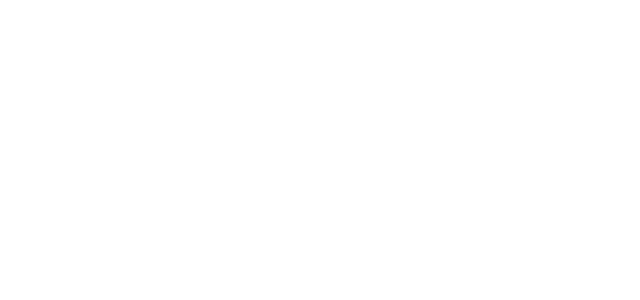
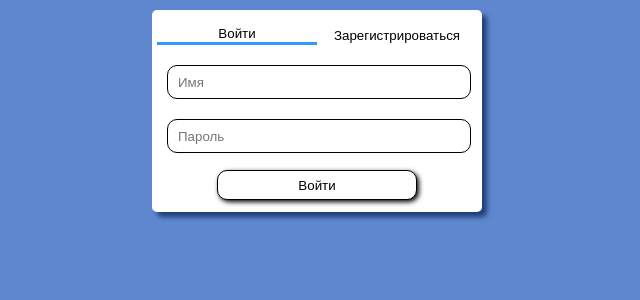
Before and after one commit to EvaOrange73/itmo_web_4, a Vue app in the folder frontend/: page / in a window 1280 px wide. Shown: the top 300 px of the page, without its empty margins (323-963 px from the left). Built offline with nearby package versions, Linux system fonts and the light colour scheme.

Commit message:
start page

```diff
--- a/frontend/public/start_page.html
+++ b/frontend/public/start_page.html
@@ -4,7 +4,7 @@
     <meta charset="UTF-8">
     <title>Лабораторная №4</title>
 </head>
-<body>
+<body style="background-color: #5F87CF">
 <div id="login"></div>
 </body>
 </html>
--- a/frontend/public/task_page.html
+++ b/frontend/public/task_page.html
@@ -5,9 +5,6 @@
     <title>Лабораторная №4</title>
   </head>
   <body>
-    <noscript>
-      <strong>We're sorry but <%= htmlWebpackPlugin.options.title %> doesn't work properly without JavaScript enabled. Please enable it to continue.</strong>
-    </noscript>
     <div id="app"></div>
   </body>
 </html>
--- /dev/null
+++ b/frontend/src/StartPage.vue
@@ -0,0 +1,119 @@
+<template>
+  <div class="mid">
+    <div class="container">
+      <div>
+        <button
+            v-on:click="select_sign_in"
+            :class="sign_in_selected"
+        >
+          Войти
+        </button>
+        <button
+            v-on:click="select_sign_up"
+            :class="sign_up_selected"
+        >
+          Зарегистрироваться
+        </button>
+      </div>
+      <div v-if="sign_in_selected">
+        <SingIn/>
+      </div>
+      <div v-else>
+        <SingUp/>
+      </div>
+    </div>
+  </div>
+</template>
+
+<script>
+import SingIn from "@/components/SignInForm.vue";
+import SingUp from "@/components/SignUpForm.vue";
+
+export default {
+  name: 'Login',
+  components: {SingIn, SingUp},
+  data() {
+    return {
+      sign_in_selected: 'selected',
+      sign_up_selected: '',
+    }
+  },
+  methods: {
+    select_sign_in() {
+      this.sign_in_selected = 'selected';
+      this.sign_up_selected = '';
+    },
+    select_sign_up() {
+      this.sign_in_selected = '';
+      this.sign_up_selected = 'selected';
+    },
+    sign_in(username, password) {
+      let json = JSON.stringify({
+        username: username,
+        password: password
+      });
+      fetch('/sign-in', {
+        method: 'POST',
+        headers: {
+          'Content-Type': 'application/json'
+        },
+        body: json
+      });
+    },
+    sign_up(username, password) {
+      let json = JSON.stringify({
+        username: username,
+        password: password
+      });
+      fetch('/sign-up', {
+        method: 'POST',
+        headers: {
+          'Content-Type': 'application/json'
+        },
+        body: json
+      });
+    }
+  }
+}
+</script>
+
+<style scoped>
+body {
+  background-color: #5F87CF;
+  min-width: 350px;
+}
+
+.mid {
+  width: 350px;
+  margin: 10px auto;
+}
+
+.container {
+  background-color: white;
+  border-radius: 5px;
+  box-shadow: #1F3F77 5px 5px 5px;
+  padding: 5px;
+  margin: 10px;
+  height: 100%;
+}
+
+button {
+  width: 50%;
+  height: 20px;
+
+  display: block;
+  float: left;
+  margin: 10px auto;
+
+  background-color: white;
+  border: none;
+}
+
+button:hover {
+  border-bottom: 3px solid #3399ff;
+}
+
+.selected {
+  border-bottom: 3px solid #3399ff;
+}
+</style>
--- /dev/null
+++ b/frontend/src/components/SignInForm.vue
@@ -0,0 +1,43 @@
+<template>
+  <div id="sign_in">
+    <input type="text" name="username" placeholder="Имя" v-model="name" :class="name_error">
+    <input type="password" name="password" placeholder="Пароль" v-model="password" :class="password_error">
+    <input type="submit" value="Войти" v-on:click="sign_in">
+  </div>
+</template>
+
+<script>
+export default {
+  name: 'SingIn',
+  data() {
+    return {
+      name: '',
+      password: '',
+      name_error: '',
+      password_error: ''
+    }
+  },
+  methods: {
+    sign_in() {
+      this.name_error = '';
+      this.password_error = '';
+      let validation = true;
+      if (!this.name) {
+        validation = false;
+        this.name_error = 'error';
+      }
+      if (!this.password) {
+        validation = false;
+        this.password_error = 'error';
+      }
+      if (validation) {
+        this.$root.sign_in(this.name, this.password);
+      }
+    }
+  }
+}
+</script>
+
+<style>
+@import "../../styles/form.css";
+</style>
--- /dev/null
+++ b/frontend/src/components/SignUpForm.vue
@@ -0,0 +1,56 @@
+<template>
+  <div id="sign_up">
+    <input type="text" name="username" placeholder="Имя" v-model="name" :class="name_error">
+    <input type="password" name="password" placeholder="Пароль" v-model="password" :class="password_error">
+    <input type="password" name="password_2" placeholder="Повторите пароль" v-model="password2" :class="password2_error">
+    <input type="submit" value="Зарегистироваться" v-on:click="sign_up">
+  </div>
+</template>
+
+<script>
+export default {
+  name: 'SingIn',
+  data() {
+    return {
+      name: '',
+      password: '',
+      password2: '',
+      name_error: '',
+      password_error: '',
+      password2_error: ''
+    }
+  },
+  methods: {
+    sign_up() {
+      this.name_error = '';
+      this.password_error = '';
+      this.password2_error = '';
+      let validation = true;
+      if(!this.name){
+        validation=false;
+        this.name_error = 'error';
+      }
+      if(!this.password){
+        validation=false;
+        this.password_error = 'error';
+      }
+      if(!this.password2){
+        validation=false;
+        this.password2_error = 'error';
+      }
+      if (this.password !== this.password2) {
+        validation = false;
+        this.password_error = 'error';
+        this.password2_error = 'error';
+      }
+      if (validation){
+        this.$root.sign_up(this.name, this.password);
+      }
+    }
+  }
+}
+</script>
+
+<style>
+@import "../../styles/form.css";
+</style>
--- a/frontend/src/start_page.js
+++ b/frontend/src/start_page.js
@@ -1,3 +1,4 @@
 import { createApp } from 'vue'
+import Login from './StartPage.vue'
 
-createApp().mount('#login')
+createApp(Login).mount('#login')
--- a/frontend/src/task_page.js
+++ b/frontend/src/task_page.js
@@ -1,4 +1,4 @@
 import { createApp } from 'vue'
-import App from './App.vue'
+import App from './TaskPage.vue'
 
 createApp(App).mount('#app')
--- /dev/null
+++ b/frontend/styles/form.css
@@ -0,0 +1,31 @@
+input[type='text'], input[type='password'] {
+    margin: 10px;
+    padding-left: 10px;
+    height: 30px;
+    width: 290px;
+    border: black solid 1px;
+    border-radius: 10px;
+}
+
+input[type='submit'] {
+    width: 200px;
+    height: 30px;
+
+    display: block;
+    margin: 7px auto;
+
+    background-color: white;
+    border: black solid 1px;
+    border-radius: 10px;
+    box-shadow: black 2px 2px 5px;
+}
+
+.error{
+    color: red;
+    border: red solid 1px !important;
+}
+
+input[type='submit']:hover {
+    background-color: #3399ff;
+    box-shadow: black 1px 1px 3px;
+}
```
Also changed, not shown: frontend/src/TaskPage.vue (renamed from frontend/src/App.vue), 1 other file (tests, documents, lock files or other folders).
